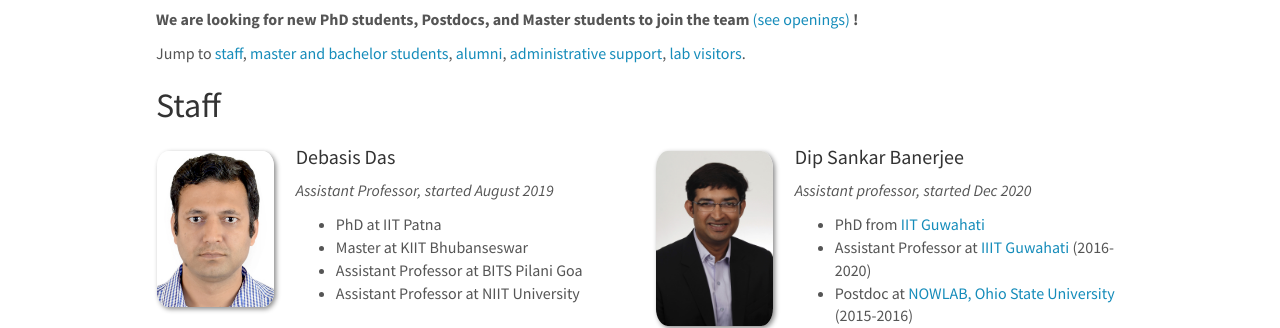
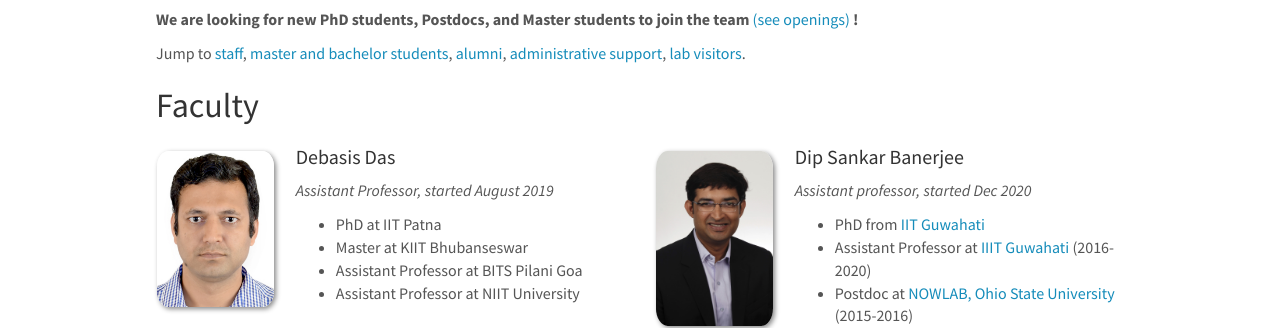
Before and after one commit to sinclab-iitj/sinclab-iitj.github.io, a Jekyll site: the page built from _pages/team.md, in a window 1280 px wide and 900 px high. Shown: the part 140-468 px from the top of the window. Built offline with Jekyll 4.4.1, drawn with Linux system fonts in a browser that asks for light colours; nearby versions of some CDN libraries.

Commit message:
Update team.md

```diff
--- a/_pages/team.md
+++ b/_pages/team.md
@@ -13,7 +13,7 @@ permalink: /team/
 
 Jump to [staff](#staff), [master and bachelor students](#master-and-bachelor-students), [alumni](#alumni), [administrative support](#administrative-support), [lab visitors](#lab-visitors).
 
-## Staff
+## Faculty
 {% assign number_printed = 0 %}
 {% for member in site.data.team_members %}
 
```
